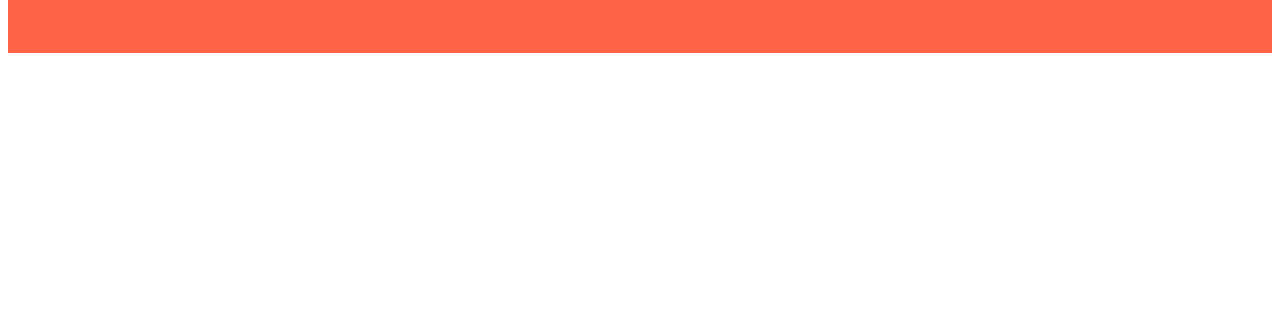
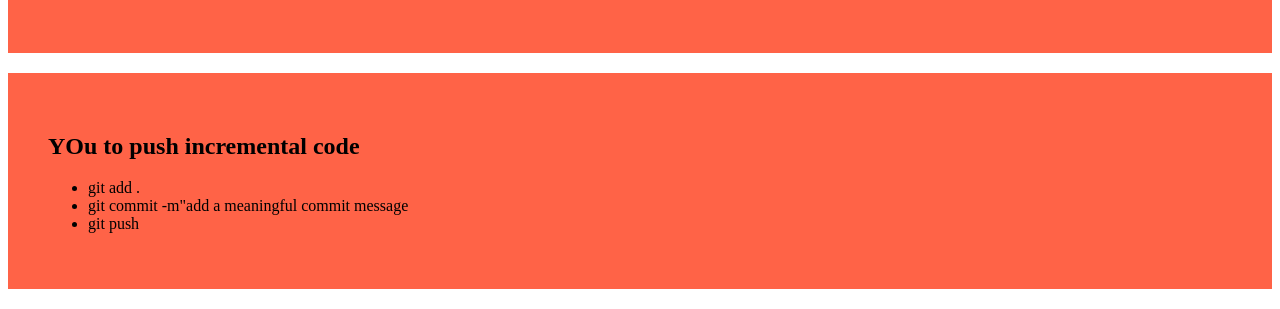
Before and after one commit to Uttam1203/uttam-das, a plain HTML site: page index.html in a window 1280 px wide. Shown: the part 631-940 px from the top of the page. Before the commit the page ends 800 px from the top, so only its background shows below. Drawn offline with Linux system fonts and the light colour scheme.

Commit message:
added a list to push code

```diff
--- a/index.html
+++ b/index.html
@@ -19,5 +19,13 @@
         <h1>My therd website</h1>
         <p>Lorem ipsum, dolor sit amet consectetur adipisicing elit. Repudiandae quas voluptates alias distinctio magnam quod, excepturi ratione, dolor corporis nostrum soluta quaerat tempore amet earum eum, cumque debitis sunt culpa.</p>
     </div>
+    <div>
+        <h2>YOu to push incremental code</h2>
+        <ul>
+            <li>git add .</li>
+            <li>git commit -m"add a meaningful commit message</li>
+            <li>git push</li>
+        </ul>
+    </div>
     </body>
 </html>
```
